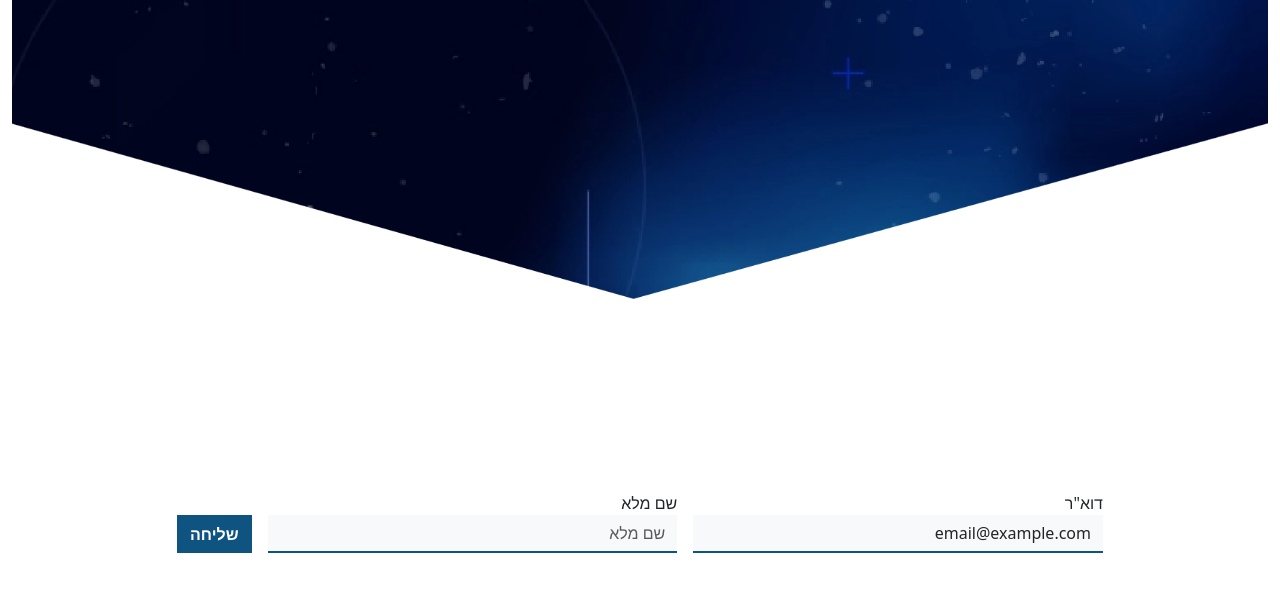
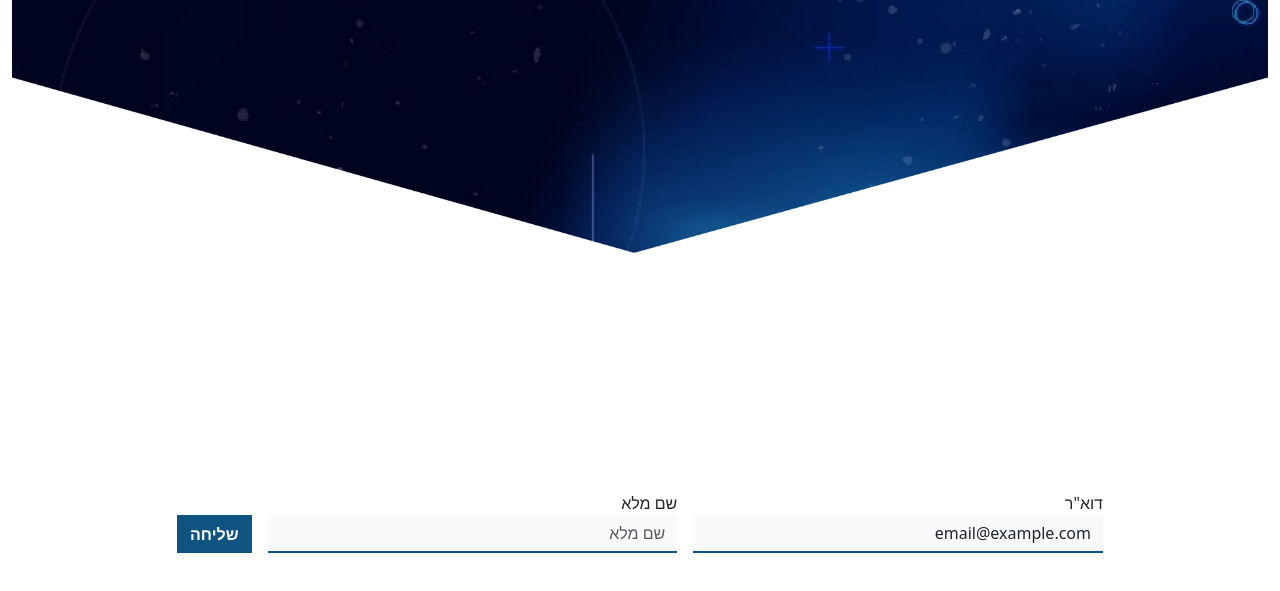
Before and after one commit to KonstantinusMutabilis/LandingPage2, a plain HTML site: page index.html in a window 1280 px wide. Shown: the part 209-800 px from the top of the page. Drawn offline with nearby package versions, Linux system fonts and the light colour scheme.

Commit message:
modified:   style.css

```diff
--- a/style.css
+++ b/style.css
@@ -3,7 +3,7 @@
     background-position: top;
     background-repeat: no-repeat;
     background-size: 110%;
-    height: 700px;
+    height: 800px;
 }
 
 .btn {
@@ -20,6 +20,12 @@
     padding-top: 10%;
 }
 
+@media screen and (max-width:1600px) {
+    .image {
+        height: 700px;
+        background-size: 100%;
+    }
+}
 
 @media screen and (max-width:950px) {
     .image {
```
